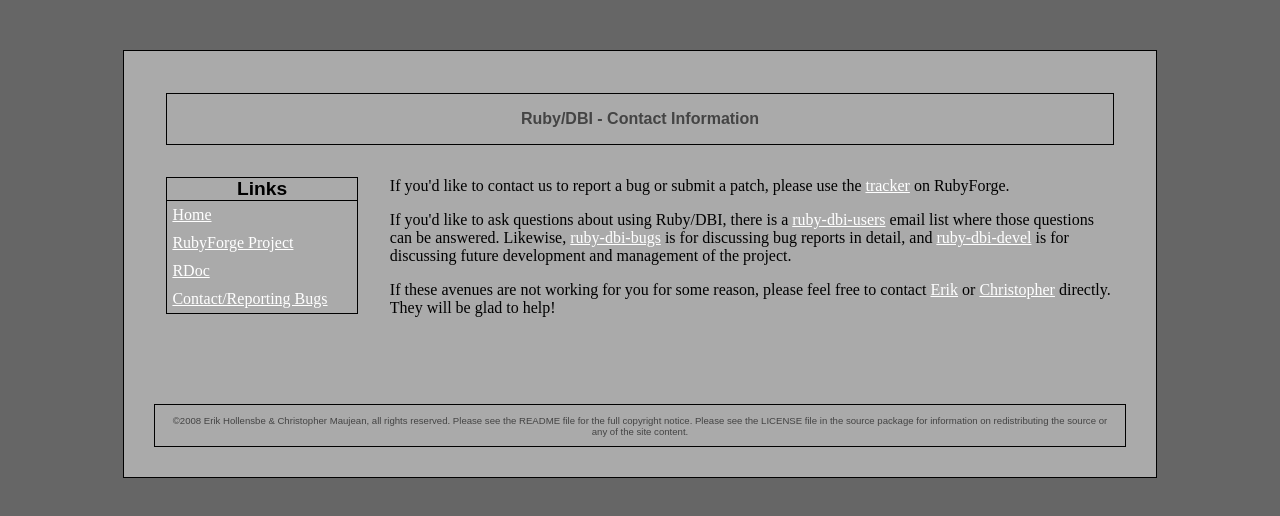
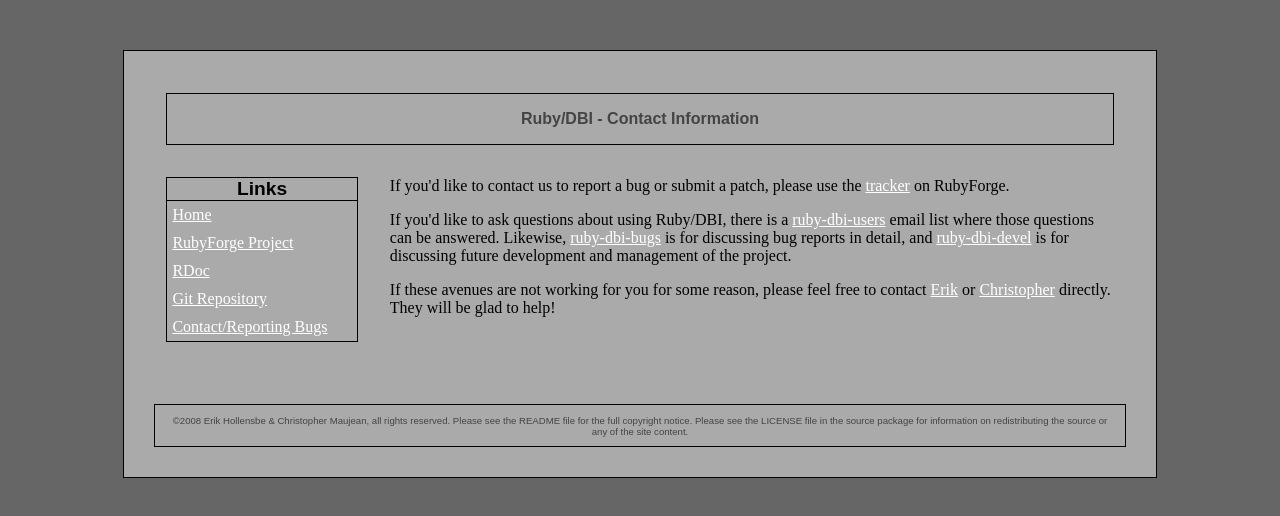
Before and after one commit to Pistos/ruby-dbi, a plain HTML site: page doc/homepage/contact.html in a window 1280 px wide. Drawn offline with Linux system fonts and the light colour scheme.

Commit message:
* Re-added git links

```diff
--- a/doc/homepage/contact.html
+++ b/doc/homepage/contact.html
@@ -15,7 +15,7 @@
                     <a href="index.html">Home</a>
                     <a href="http://rubyforge.org/projects/ruby-dbi">RubyForge Project</a>
                     <a href="http://ruby-dbi.rubyforge.org/rdoc/index.html">RDoc</a>
-                    <!-- <a href="http://code.hollensbe.org/?p=ruby-dbi.git;a=summary">Git Repository</a> -->
+                    <a href="http://code.hollensbe.org/?p=ruby-dbi.git;a=summary">Git Repository</a>
                     <!-- <a href="http://ruby-dbi.rubyforge.org/databases.html">Database Links</a> -->
                     <a href="contact.html">Contact/Reporting Bugs</a>
                 </div>
```
Also changed, not shown: doc/homepage/index.html (+1 -1 lines).
